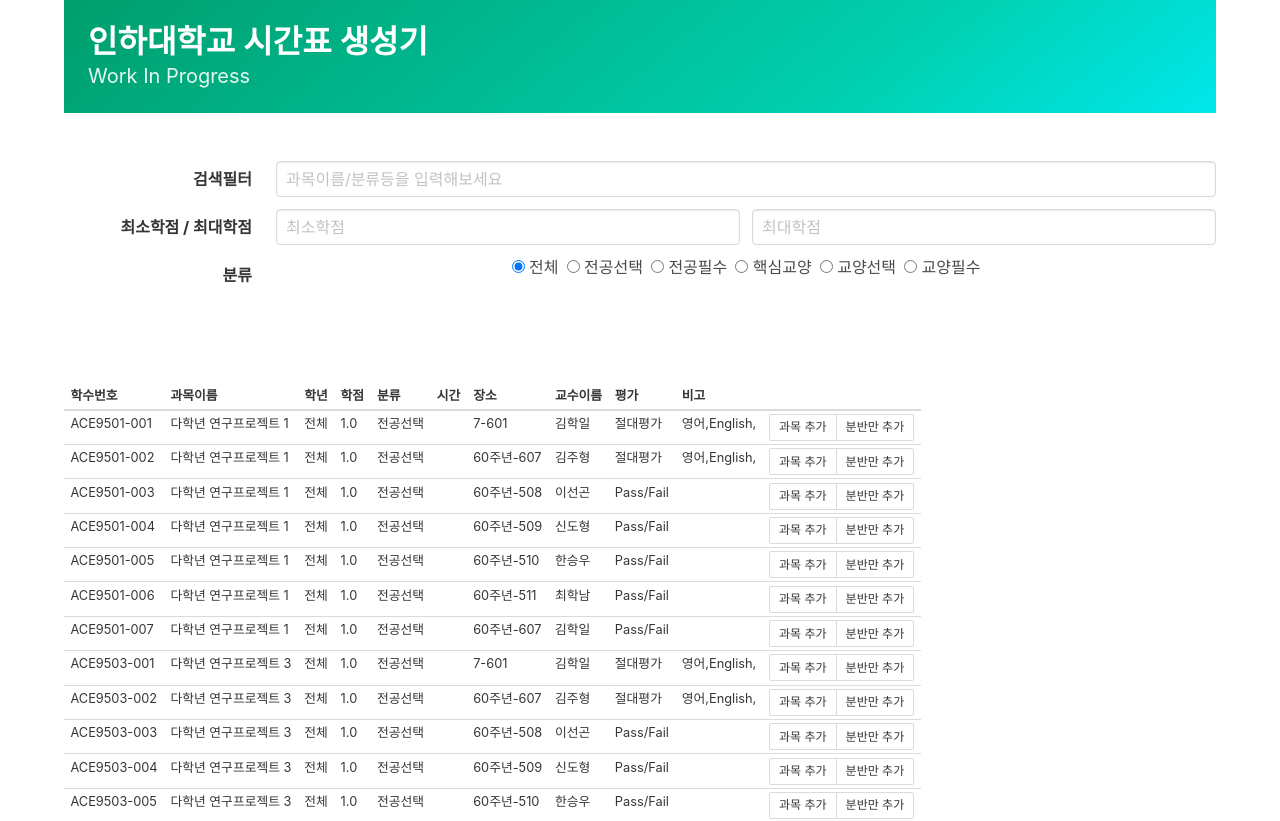
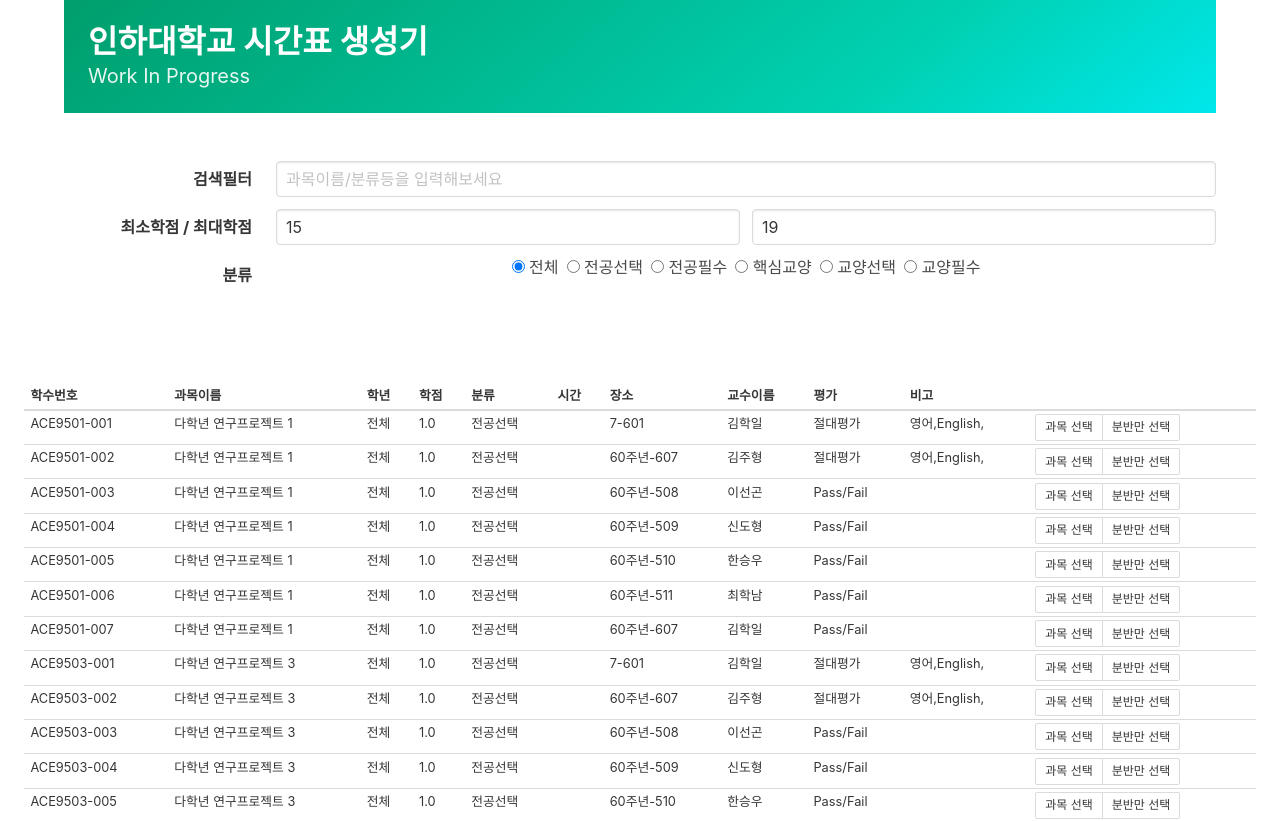
Before and after one commit to agrajak/my-inha-sugang, a Nuxt app: page / in a window 1280 px wide. Shown: the top 821 px of the page. Built offline with nearby package versions, Linux system fonts and the light colour scheme.

Commit message:
토글 추가

```diff
--- a/components/SubjectViewer.vue
+++ b/components/SubjectViewer.vue
@@ -1,70 +1,6 @@
 <template>
   <div id="subject-viewer">
-    <section class="section">
-      <div class="container control">
-        <div class="field is-horizontal">
-          <div class="field-label is-normal">
-            <label class="label">검색필터</label>
-          </div>
-          <div class="field-body">
-            <div class="field">
-              <p class="control is-expanded">
-                <input class="input" v-model="search" placeholder="과목이름/분류등을 입력해보세요">
-              </p>
-            </div>
-          </div>
-        </div>
-        <div class="field is-horizontal">
-          <div class="field-label is-normal">
-            <label class="label">최소학점 / 최대학점</label>
-          </div>
-          <div class="field-body">
-            <div class="field">
-              <p class="control is-expanded">
-                <input class="input" v-model="minCredit" placeholder="최소학점">
-              </p>
-            </div>
-            <div class="field">
-              <p class="control is-expanded">
-                <input class="input" v-model="maxCredit" placeholder="최대학점">
-              </p>
-            </div>
-          </div>
-        </div>
-        <div class="field is-horizontal">
-          <div class="field-label is-normal">
-            <label class="label">분류</label>
-          </div>
-          <div class="field-body">
-            <div class="field">
-              <div class="field is-grouped is-grouped-centered">
-                <label class="radio">
-                  <input type="radio" v-model="category" value="전체"> 전체
-                </label>
-                <label class="radio" >
-                  <input type="radio" v-model="category" value="전공선택"> 전공선택
-                </label>
-                <label class="radio" >
-                  <input type="radio" v-model="category" value="전공필수"> 전공필수
-                </label>
-                <label class="radio" >
-                  <input type="radio" v-model="category" value="핵심교양"> 핵심교양
-                </label>
-                <label class="radio" >
-                  <input type="radio" v-model="category" value="교양선택"> 교양선택
-                </label>
-                <label class="radio" >
-                  <input type="radio" v-model="category" value="교양필수"> 교양필수
-                </label>
-              </div>
-            </div>
-          </div>
-        </div>
-      </div>
-    </section>
-    <section class="section">
-      <div class="container">
-        <table class="table is-narrow is-hoverable">
+    <table class="table is-narrow is-hoverable is-fullwidth">
       <thead>
         <th>학수번호</th>
         <th>과목이름</th>
@@ -94,8 +30,8 @@
             <td></td>
             <td>
               <div class="buttons">
-                    <button class="button is-small is-danger" @click="$emit('delete_subject', cell)">해당 과목 삭제</button>
-                    <button class="button is-small is-link">필수여부(O)</button>
+                <button class="button is-small is-danger" @click="$emit('delete_subject', cell.code)">해당 과목 삭제</button>
+                <button @click="$emit('toggle_subject', cell.code)" class="button is-small" :class="{'is-link': cell.important}">필수여부({{cell.important?'O':'X'}})</button>
               </div>
             </td>
           </template>
@@ -112,14 +48,18 @@
             <td>{{cell.detail.bigo}}</td>
             <td>
               <div class="buttons">
-                    <button class="button is-small is-danger" @click="$emit('delete_bunban', cell)">해당 분반 삭제</button>
+                <button class="button is-small is-danger" @click="$emit('delete_bunban', cell.code)">해당 분반 삭제</button>
                 <button class="button is-small is-link">필수여부(O)</button>
               </div>
             </td>
           </template>
         </tr>
         <!-- 선택가능 과목들 -->
-            <tr v-for="(cell, i) in list_page" :key="i">
+        <tr v-if="list_page.length == 0">
+          <td colspan="11">조건에 해당하는 결과값이 없습니다.</td>
+        </tr>
+
+        <tr v-else v-for="(cell, i) in list_page" :key="i+desired_subject.length">
           <td>{{cell.sno}}</td>
           <td>{{cell.subject}}</td>
           <td>{{cell.grade}}</td>
@@ -132,22 +72,16 @@
           <td>{{cell.bigo}}</td>
           <td>
             <div class="buttons has-addons">
-                  <button class="button is-small" @click="$emit('add_subject', cell)">과목 추가</button>
-                  <button class="button is-small" @click="$emit('add_bunban', cell)">분반만 추가</button>
+              <button class="button is-small" @click="$emit('add_subject', cell)">과목 선택</button>
+              <button class="button is-small" @click="$emit('add_bunban', cell)">분반만 선택</button>
             </div>
           </td>
         </tr>
       </tbody>
     </table>
-      </div>
-
-    </section>
-
-
-
     <div class="field is-grouped is-grouped-centered">
       <button class="button is-small" @click="previous_page" :disabled="index == 0">이전 페이지</button>
-      {{index+1}} / {{max_page+1}}
+      <span class="button is-small" disabled>{{index+1}} / {{max_page+1}}</span>
       <button class="button is-small" @click="next_page" :disabled="index == max_page">다음 페이지</button>
     </div>
 
@@ -161,7 +95,7 @@
 import 교양필수 from '../data/교양필수.json'
 export default {
   name: 'subject-viewer',
-  props: ['add_subject', 'add_bunban', 'desired_subject'],
+  props: ['add_subject', 'add_bunban', 'desired_subject', 'category', 'search'],
   created (){
     this.list = [...전공, ...일반교양, ...핵심교양, ...영어, ...교양필수]
   },
@@ -206,9 +140,7 @@
     return {
       list: [],
       index: 0,
-      pagination: 12,
-      search: '',
-      category: '전체'
+      pagination: 12
     }
   }
 }
@@ -217,6 +149,4 @@
 #subject-viewer{
   font-size: 0.8em;
 }
-table {
-}
 </style>
--- a/pages/index.vue
+++ b/pages/index.vue
@@ -14,34 +14,84 @@
         </div>
       </div>
     </div>
-    <subject-viewer :desired_subject="희망과목" @add_subject="x=>희망과목_추가(x)" @add_bunban="x=>희망분반_추가(x)"></subject-viewer>
-    <div class="section">
-      <div class="container">
-        <!-- <div class="content control is-center">
-          <div class="field is-grouped is-grouped-multiline">
-            <div v-for="(item, i) in 희망과목" :key="i" class="control">
-              <div class="tags has-addons" v-if="item.code.indexOf('-')==-1">
-                <span class="tag is-warning">{{item.detail.subject}}</span>
-                <span class="tag is-primary">{{item.detail.credit}}</span>
-                <span class="tag is-danger">삭제</span>
-              </div>
-              <div class="tags has-addons" v-else>
-                <span class="tag is-warning">{{item.detail.subject}}</span>
-                <span class="tag is-primary">{{item.detail.credit}}</span>
-                <span class="tag is-info">{{item.detail.name_pf}}</span>
-                <span class="tag is-text">{{item.detail.sno.match(/(.*)-(.*)/)[2]}}분반</span>
-                <span class="tag is-danger">삭제</span>
+    <section class="section">
+      <div class="container control">
+        <div class="field is-horizontal">
+          <div class="field-label is-normal">
+            <label class="label">검색필터</label>
+          </div>
+          <div class="field-body">
+            <div class="field">
+              <p class="control is-expanded">
+                <input class="input" v-model="search" placeholder="과목이름/분류등을 입력해보세요">
+              </p>
+            </div>
+          </div>
+        </div>
+        <div class="field is-horizontal">
+          <div class="field-label is-normal">
+            <label class="label">최소학점 / 최대학점</label>
+          </div>
+          <div class="field-body">
+            <div class="field">
+              <p class="control is-expanded">
+                <input class="input" v-model="minCredit" placeholder="최소학점">
+              </p>
+            </div>
+            <div class="field">
+              <p class="control is-expanded">
+                <input class="input" v-model="maxCredit" placeholder="최대학점">
+              </p>
+            </div>
+          </div>
+        </div>
+        <div class="field is-horizontal">
+          <div class="field-label is-normal">
+            <label class="label">분류</label>
+          </div>
+          <div class="field-body">
+            <div class="field">
+              <div class="field is-grouped is-grouped-centered">
+                <label class="radio">
+                  <input type="radio" v-model="category" value="전체"> 전체
+                </label>
+                <label class="radio" >
+                  <input type="radio" v-model="category" value="전공선택"> 전공선택
+                </label>
+                <label class="radio" >
+                  <input type="radio" v-model="category" value="전공필수"> 전공필수
+                </label>
+                <label class="radio" >
+                  <input type="radio" v-model="category" value="핵심교양"> 핵심교양
+                </label>
+                <label class="radio" >
+                  <input type="radio" v-model="category" value="교양선택"> 교양선택
+                </label>
+                <label class="radio" >
+                  <input type="radio" v-model="category" value="교양필수"> 교양필수
+                </label>
               </div>
             </div>
           </div>
-        </div> -->
+        </div>
+      </div>
+    </section>
+    <section class="section">
+      <!-- TODO: v-model 바인딩 -->
+      <subject-viewer :search="search" :category="category" :desired_subject="희망과목"
+       @add_subject="x=>희망과목_추가(x)" @add_bunban="x=>희망분반_추가(x)"
+       @delete_subject="x=>희망과목_삭제(x)" @delete_bunban="x=>희망분반_삭제(x)"
+       @toggle_subject="x=>필수과목_토글(x)"></subject-viewer>
+    </section>
+    <div class="section">
+      <div class="container">
         <button @click="getResult()" class="button is-centered">계산하기</button>
         <p class="help">계산에는 시간이 다소 걸릴 수 있습니다. (1분-3분)</p>
         <div v-if="result">
           <div v-if="result.length > 0">
-            <button @click="index = index==0?0:index-1">이전 페이지</button>
-            {{index}}
-            <button @click="index = index==result.length-1?result.length-1:index+1">다음 페이지</button>
+            <button class="button is-small" @click="index = index==0?0:index-1">이전 페이지</button>
+            <span class="button is-small">{{index}}</span>
+            <button class="button is-small" @click="index = index==result.length-1?result.length-1:index+1">다음 페이지</button>
           </div>
           <table>
             <thead>
@@ -94,10 +144,33 @@
       희망과목: [],
       필수과목: ['모바일응용소프트웨어설계', '디지털영상처리설계', '인공지능 응용시스템'],
       index: 0,
+      search: '',
+      maxCredit: 19,
+      minCredit: 15,
+      category: '전체',
       isProgress: false
     }
   },
   methods: {
+    필수과목_토글(코드){
+      const index = this.희망과목.map(x=>x.code).indexOf(코드)
+      if(index != -1){
+        this.희망과목[index].important = !this.희망과목[index].important
+      }
+
+    },
+    희망과목_삭제(과목코드){
+      const index = this.희망과목.map(x=>x.code).indexOf(과목코드)
+      if(index != -1){
+        this.희망과목.splice(index, 1)
+      }
+    },
+    희망분반_삭제(분반코드){
+      const index = this.희망과목.map(x=>x.code).indexOf(분반코드)
+      if(index != -1){
+        this.희망과목.splice(index, 1)
+      }
+    },
     희망과목_추가(과목) {
       // 같은 과목이 없을때
       const 과목코드 = 과목.sno.match(/(.*)-(.*)/)[1]
@@ -105,18 +178,21 @@
       if(!this.희망과목.map(x=>x.code).includes(과목코드)){
         this.희망과목.push({
           code: 과목코드,
-          detail: 과목
+          detail: 과목,
+          important: true
         })
       }
     },
     희망분반_추가(분반){
+      const 과목코드 = 분반.sno.match(/(.*)-(.*)/)[1]
       const 분반코드 = 분반.sno
       console.log(`분반코드 : ${분반코드}`)
       // 같은 분반 && 과목이 없을때
-      if(!this.희망과목.map(x=>x.code).includes(분반코드)){
+      if(!this.희망과목.map(x=>x.code).includes(분반코드) && !this.희망과목.map(x=>x.code).includes(과목코드) ){
         this.희망과목.push({
           code: 분반코드,
-          detail: 분반
+          detail: 분반,
+          important: true
         })
       }
     },
```
Also changed, not shown: 1 other file (tests, documents, lock files or other folders). Lines whose indentation alone changed are shown as unchanged.
